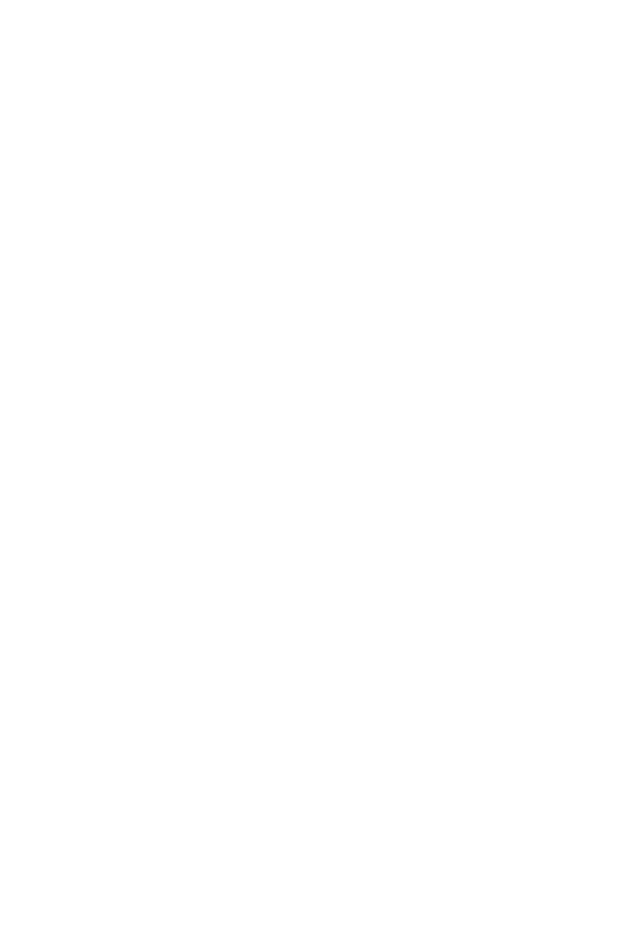
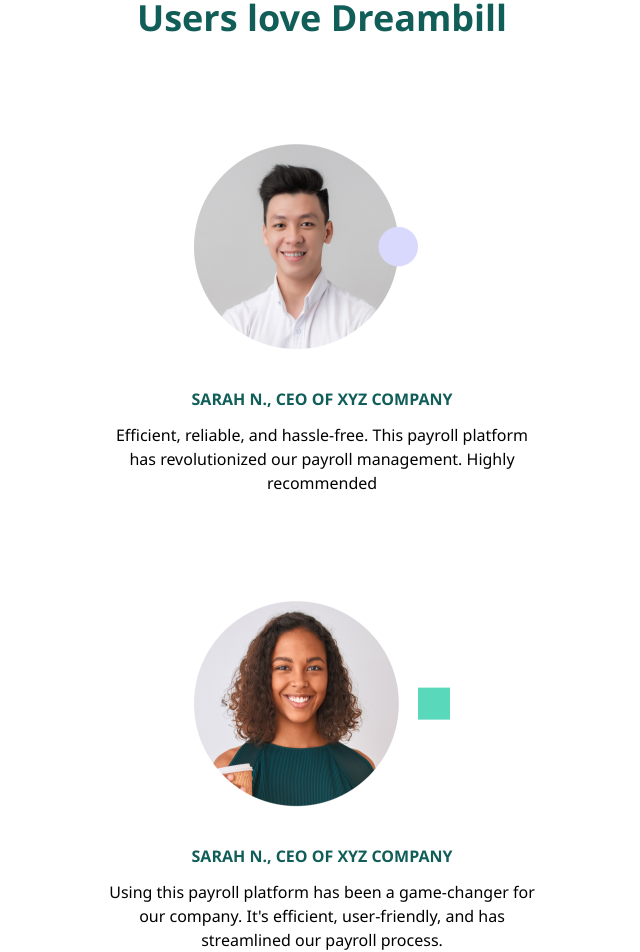
Before and after one commit to SoumyadeepOSD/freelance, a React (Vite) app: page / in a window 1280 px wide. Shown: the part 6413-7365 px from the top of the page, without its empty margins (318-958 px from the left). Before the commit the page ends 6523 px from the top, so only its background shows below. Built offline with nearby package versions, Linux system fonts and the light colour scheme.

Commit message:
Footer half done

```diff
--- a/src/App.jsx
+++ b/src/App.jsx
@@ -12,7 +12,7 @@
        <Main/>
       <Lower/>
        <Support/>
-       {/* <Footer/> */}
+       <Footer/>
        {/* <BottomCard/> */}
     </div>
   );
--- a/src/Footer/Footer.jsx
+++ b/src/Footer/Footer.jsx
@@ -1,44 +1,31 @@
+/* eslint-disable react/no-unescaped-entities */
 import '../../src/Footer/Footer.css';
-import PropTypes from 'prop-types';
 import CustomButton from '../Button';
 
 
 
-const CEOdata =
-    [
-        {
-            "id": 1,
-            "image": "src/assets/CEO2.png",
-            "pos": "Sarah N., CEO of XYZ Company",
-            "details": "Efficient, reliable, and hassle-free. This payroll platform has revolutionized our payroll management. Highly recommended"
-        },
-        {
-            "id": 2,
-            "image": "src/assets/CEO.png",
-            "pos": "Sarah N., CEO of XYZ Company",
-            "details": "Using this payroll platform has been a game-changer for our company. It's efficient, user-friendly, and has streamlined our payroll process."
-        }
-    ];
-
 const Footer = () => {
     return (
-        <div className='footer-container space'>
-            <h1 className='bold-line'>
+        <div className=' flex flex-col mx-5 xl:mx-28 justify-around'>
+            <h1 className='font-bold text-4xl xl:text-7xl text-center xl:text-start text-teal-800'>
                 Users love Dreambill
             </h1>
             {/* CEO Section */}
-            <section className='ceo-section'>
-                {
-                    CEOdata.map((e, i) => {
-                        return (
-                            <div key={i}>
-                                <CEOCard img={e.image}
-                                    pos={e.pos}
-                                    desc={e.details} />
-                            </div>
-                        );
-                    })
-                }
+            <section className='flex gap-x-72 flex-col xl:flex-row mt-20'>
+                <div className='flex flex-col items-center justify-center xl:justify-start xl:items-start'>
+                    <img src="src/assets/CEO2.png" alt="" />
+                    <p className=' text-center xl:text-start uppercase my-3 font-semibold text-teal-800'>Sarah N., CEO of XYZ Company</p>
+                    <p className=' text-center xl:text-start '>Efficient, reliable, and hassle-free. This payroll platform<br/> has revolutionized our payroll management. Highly<br/> recommended</p>
+                </div>
+
+                <div className='flex flex-col items-center mt-20 justify-center xl:justify-start xl:items-start xl:mt-0'>
+                    <img src="src/assets/CEO.png" alt="" />
+                    <p className=' text-center xl:text-start uppercase my-3 font-semibold text-teal-800'>Sarah N., CEO of XYZ Company</p>
+                    <p className=' text-center xl:text-start '>Using this payroll platform has been a game-changer for<br/> our company. It's efficient, user-friendly, and has<br/> streamlined our payroll process.</p>
+                </div>
+
+
+
             </section>
         </div>
     );
@@ -47,34 +34,16 @@
 export { Footer, BottomCard };
 
 
-const CEOCard = ({ img, pos, desc }) => {
-    return (
-        <div className='ceo-card'>
-            <img src={img} alt="" />
-            <p className='ceo-title'>{pos}</p>
-            <p className='ceo-lower-desc'>{desc}</p>
-        </div>
-    );
-}
-
-
 const BottomCard = () => {
     return (
         <div className='bottom-card space'>
-            <h1 className='medium-line' style={{color:'white'}}>
+            <h1 className='medium-line' style={{ color: 'white' }}>
                 Get started with Dreambill
             </h1>
             <section className='button-section'>
-                <CustomButton label='Create an account' type="green"/>
-                <CustomButton label='Request a demo' type="white"/>
+                <CustomButton label='Create an account' type="green" />
+                <CustomButton label='Request a demo' type="white" />
             </section>
         </div>
     );
 }
-
-
-CEOCard.propTypes = {
-    img: PropTypes.string.isRequired,
-    pos: PropTypes.string.isRequired,
-    desc: PropTypes.string.isRequired,
-}
--- a/src/Lower/Lower.jsx
+++ b/src/Lower/Lower.jsx
@@ -76,7 +76,7 @@
                 <img src="src/assets/Para.png" alt="" className='my-10 xl:my-0'/>
                 <img src="src/assets/VD.png" alt="" className='my-10 xl:my-0'/>
             </div>
-            <span className='line'></span>
+            <span className=' bg-gray-400 h-0.5 w-2/3 xl:w-full'></span>
         </div>
     );
 }
```
